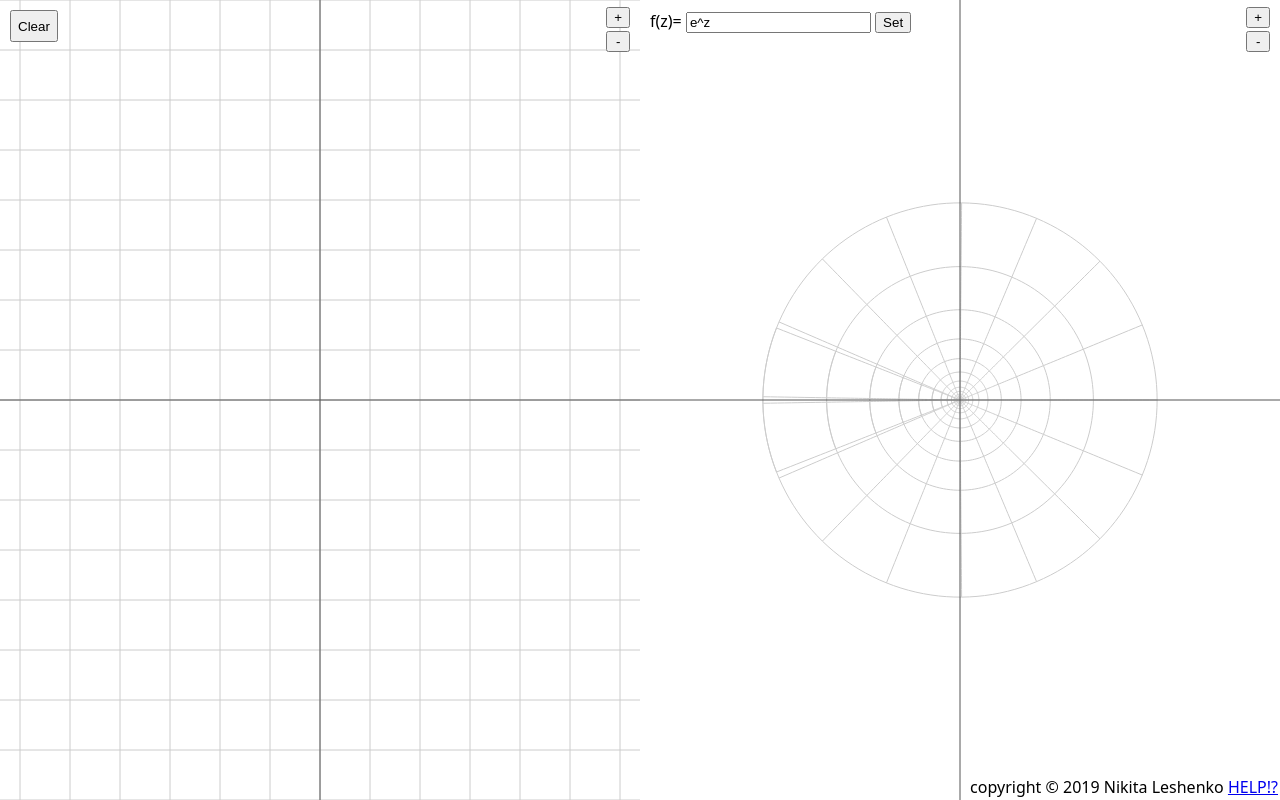
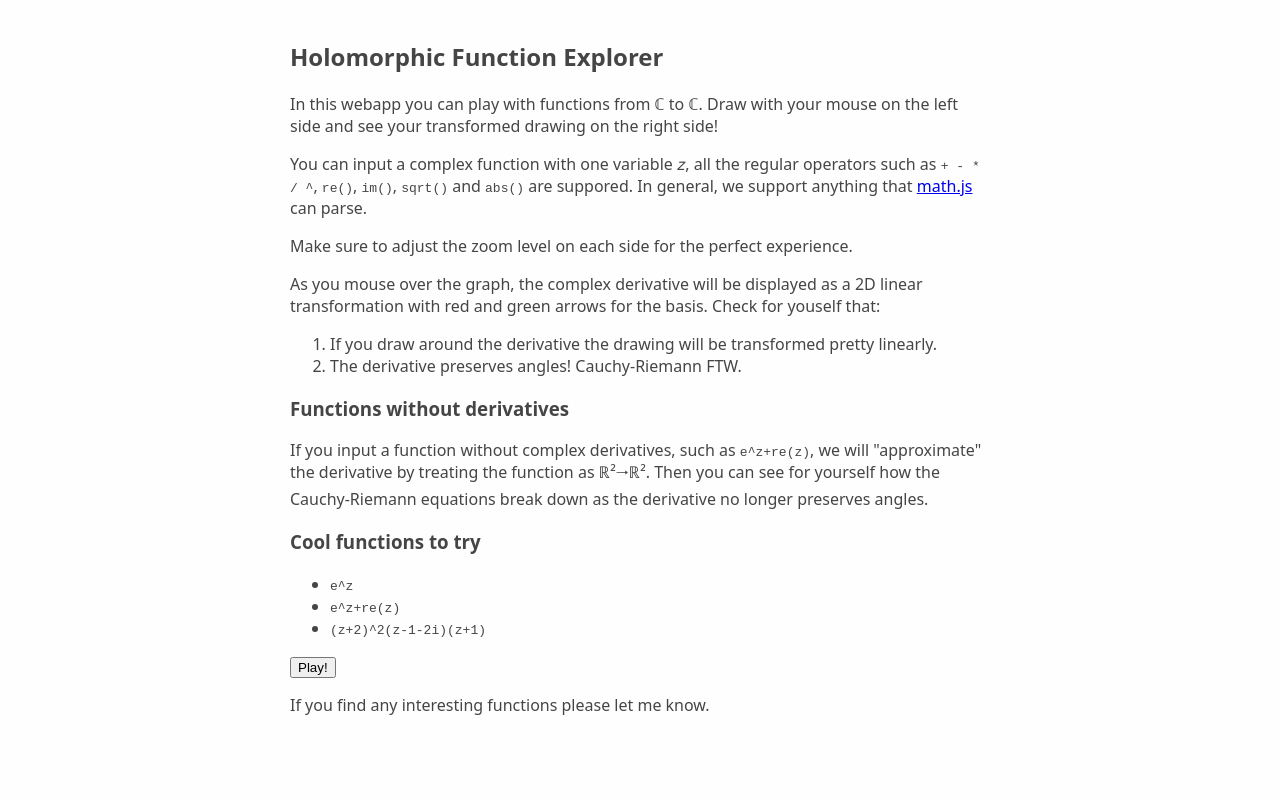
Before and after one commit to nikital/holomorph, a website built with webpack: page index.html in a window 1280 px wide. Built offline with nearby package versions, Linux system fonts and the light colour scheme.

Commit message:
Add help modal

```diff
--- a/index.html
+++ b/index.html
@@ -60,6 +60,21 @@
          right: 0;
          margin: 2px;
      }
+     aside {
+         position: fixed;
+         width: 100vw;
+         height: 100vh;
+         overflow: auto;
+
+         background: #fefefe;
+         color: #454545;
+     }
+
+     aside > div {
+         max-width: 700px;
+         padding: 20px 0;
+         margin: auto;
+     }
     </style>
     <body>
         <canvas id="src"></canvas>
@@ -84,6 +99,50 @@
             copyright &copy 2019 Nikita Leshenko
             <a href="#">HELP!?</a>
         </footer>
+        <aside><div>
+            <h1>Holomorphic Function Explorer</h1>
+            <p>
+                In this webapp you can play with functions from ℂ to ℂ. Draw
+                with your mouse on the left side and see your transformed
+                drawing on the right side!
+            </p>
+            <p>
+                You can input a complex function with one variable 𝑧, all the
+                regular operators such as
+                <code>+ - * / ^</code>,
+                <code>re()</code>,
+                <code>im()</code>,
+                <code>sqrt()</code> and
+                <code>abs()</code>
+                are suppored. In general, we support anything that <a href="https://mathjs.org/" target="_blank">math.js</a> can
+                parse.
+            </p>
+            <p>Make sure to adjust the zoom level on each side for the perfect experience.</p>
+            <p>
+                As you mouse over the graph, the complex derivative will be
+                displayed as a 2D linear transformation with red and green
+                arrows for the basis. Check for youself that:
+                <ol>
+                    <li>If you draw around the derivative the drawing will be transformed pretty linearly.</li>
+                    <li>The derivative preserves angles! Cauchy-Riemann FTW.</li>
+                </ol>
+            </p>
+            <h3>Functions without derivatives</h3>
+            <p>
+                If you input a function without complex derivatives, such as <code>e^z+re(z)</code>,
+                we will "approximate" the derivative by treating the function as ℝ²🠂ℝ².
+                Then you can see for yourself how the Cauchy-Riemann equations
+                break down as the derivative no longer preserves angles.
+            </p>
+            <h3>Cool functions to try</h3>
+            <ul>
+                <li><code>e^z</code></li>
+                <li><code>e^z+re(z)</code></li>
+                <li><code>(z+2)^2(z-1-2i)(z+1)</code></li>
+            </ul>
+            <button>Play!</button>
+            <p>If you find any interesting functions please let me know.</p>
+        </div></aside>
         <script src="bundle.js"></script>
     </body>
 </html>
--- a/src/index.ts
+++ b/src/index.ts
@@ -45,7 +45,10 @@ srcZoomMinus= document.querySelector ("#zoom-src .m") as HTMLButtonElement,
 dstZoomPlus = document.querySelector ("#zoom-dst .p") as HTMLButtonElement,
 dstZoomMinus= document.querySelector ("#zoom-dst .m") as HTMLButtonElement,
 clear = document.getElementById ("clear") as HTMLButtonElement,
-msg = document.getElementById ("message") as HTMLSpanElement
+msg = document.getElementById ("message") as HTMLSpanElement,
+modal = document.querySelector ("aside") as HTMLElement,
+modalClose = document.querySelector ("aside button") as HTMLButtonElement,
+modalOpen = document.querySelector ("footer a") as HTMLAnchorElement
 
 funcText.value = state.fRaw
 msg.textContent = ""
@@ -108,6 +111,14 @@ clear.onclick = () => {
     state.inputs = []
     state.outputs = []
     drawGraphFull ()
+}
+
+modalClose.onclick = () => {
+    modal.style.display = "none"
+}
+modalOpen.onclick = (e) => {
+    e.preventDefault ()
+    modal.style.display = ""
 }
 
 function addInput (z: math.Complex | null) {
```
